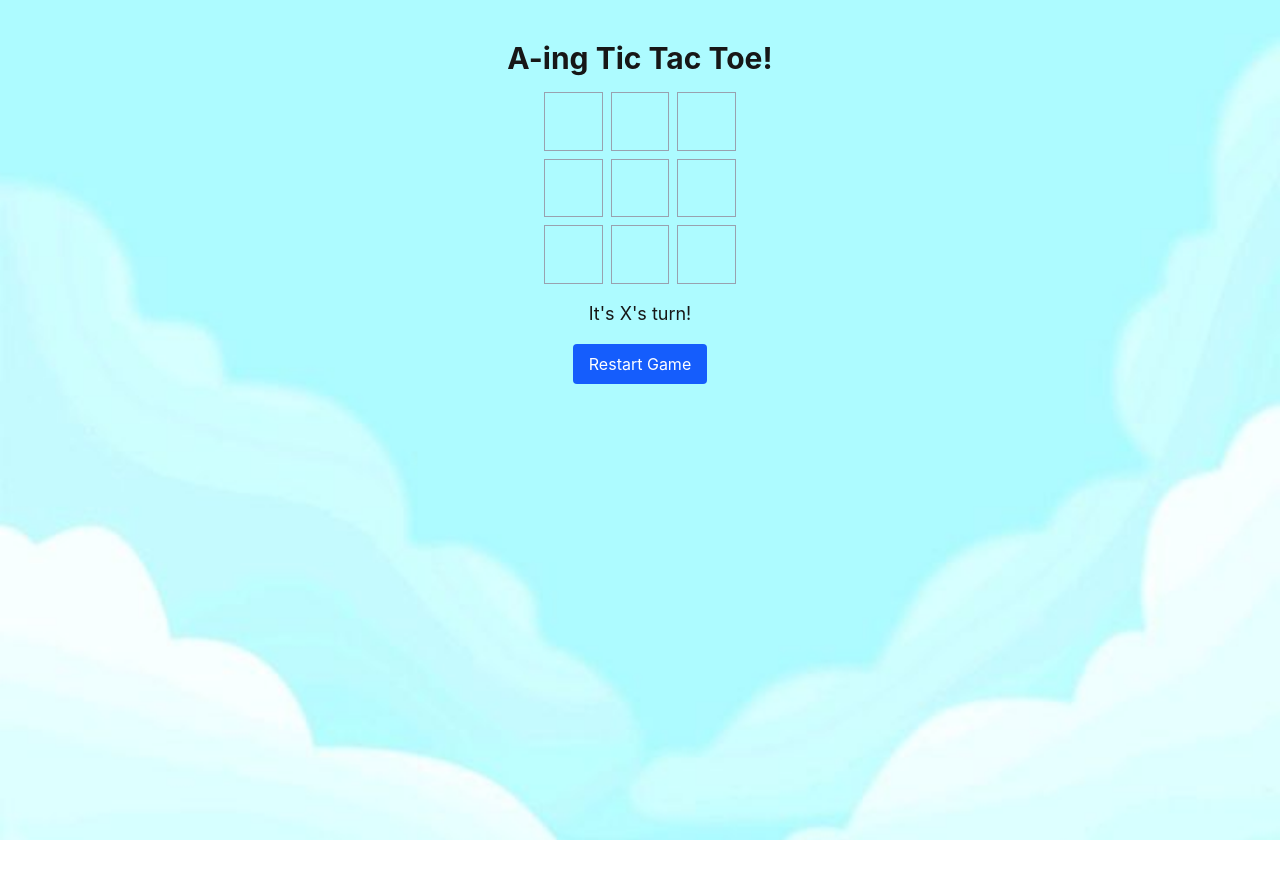
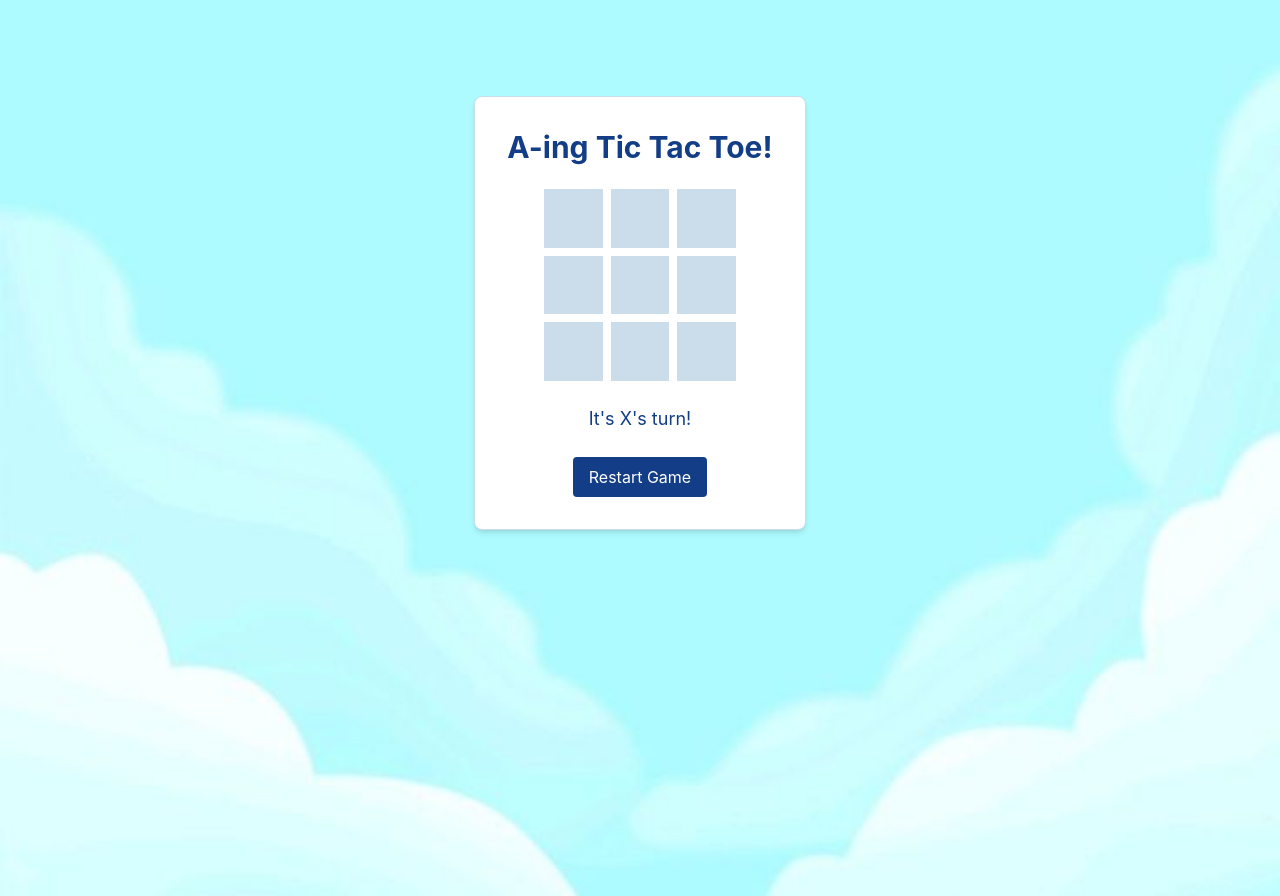
Before and after one commit to lulultfh/HO2_FE_LuluLuthfiah, a Next.js app: page /main in a window 1280 px wide. Before the commit the page ends 840 px from the top, so only its background shows below. Built offline with nearby package versions, Linux system fonts and the light colour scheme.

Commit message:
refactor: update color in main page

```diff
--- a/src/app/main/page.tsx
+++ b/src/app/main/page.tsx
@@ -51,26 +51,27 @@ export default function TicTacToe() {
   };
 
   return (
-    <main className="flex flex-col items-center mt-10 gap-4">
-      <h1 className="text-3xl font-bold">A-ing Tic Tac Toe!</h1>
+      <main className="flex flex-col items-center mt-24 gap-6 bg-white border border-[#CBDCEB] rounded-lg p-8 mx-auto w-fit shadow-md">
+        <h1 className="text-3xl font-bold text-[#133E87]">A-ing Tic Tac Toe!</h1>
         <div className="grid grid-cols-3 gap-2 w-48 h-48">
           {gameState.map((cell, index) => (
             <div
               key={index}
-            className="cell border border-gray-400 flex items-center justify-center text-xl cursor-pointer"
+              className="cell border border-[#CBDCEB] bg-[#CBDCEB] flex items-center justify-center text-xl cursor-pointer text-[#133E87] font-semibold"
               onClick={() => handleCellClick(index)}
             >
               {cell}
             </div>
           ))}
         </div>
-      <h3 className="text-lg">{statusMessage}</h3>
+        <h3 className="text-lg text-[#133E87]">{statusMessage}</h3>
         <button
           onClick={handleRestartGame}
-        className="bg-blue-600 text-white px-4 py-2 rounded"
+          className="bg-[#133E87] hover:bg-[#608BC1] text-white px-4 py-2 rounded"
         >
           Restart Game
         </button>
       </main>
+
   );
 }
```
Lines whose indentation alone changed are shown as unchanged.
